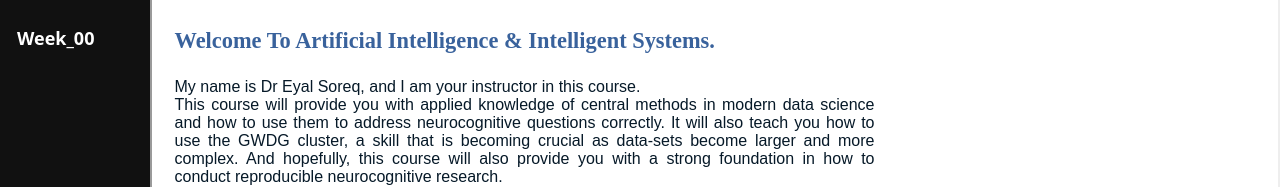
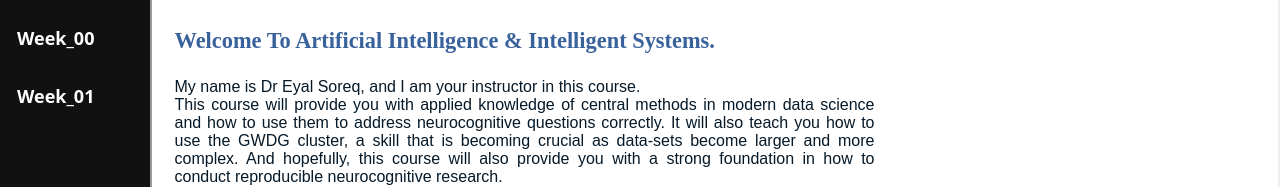
Before and after one commit to esoreqMP/esoreqMP.github.io, a plain HTML site: page index.htm in a window 1280 px wide. Shown: the part 125-312 px from the top of the page. Drawn offline with Linux system fonts and the light colour scheme.

Commit message:
testing week01

```diff
--- a/index.htm
+++ b/index.htm
@@ -17,6 +17,7 @@
 <a class="gap">====================</a>
 <a class="button" onClick="updateframe('intro/index.html')">Intro</a>
 <a class="button" onClick="updateframe('week_00/index.html')">Week_00</a>
+<a class="button" onClick="updateframe('week_01/index.html')">Week_01</a>
 </div>
 <iframe class="flex-item" id="MainFrame" src="intro/index.html"></iframe>
 </div>
```
